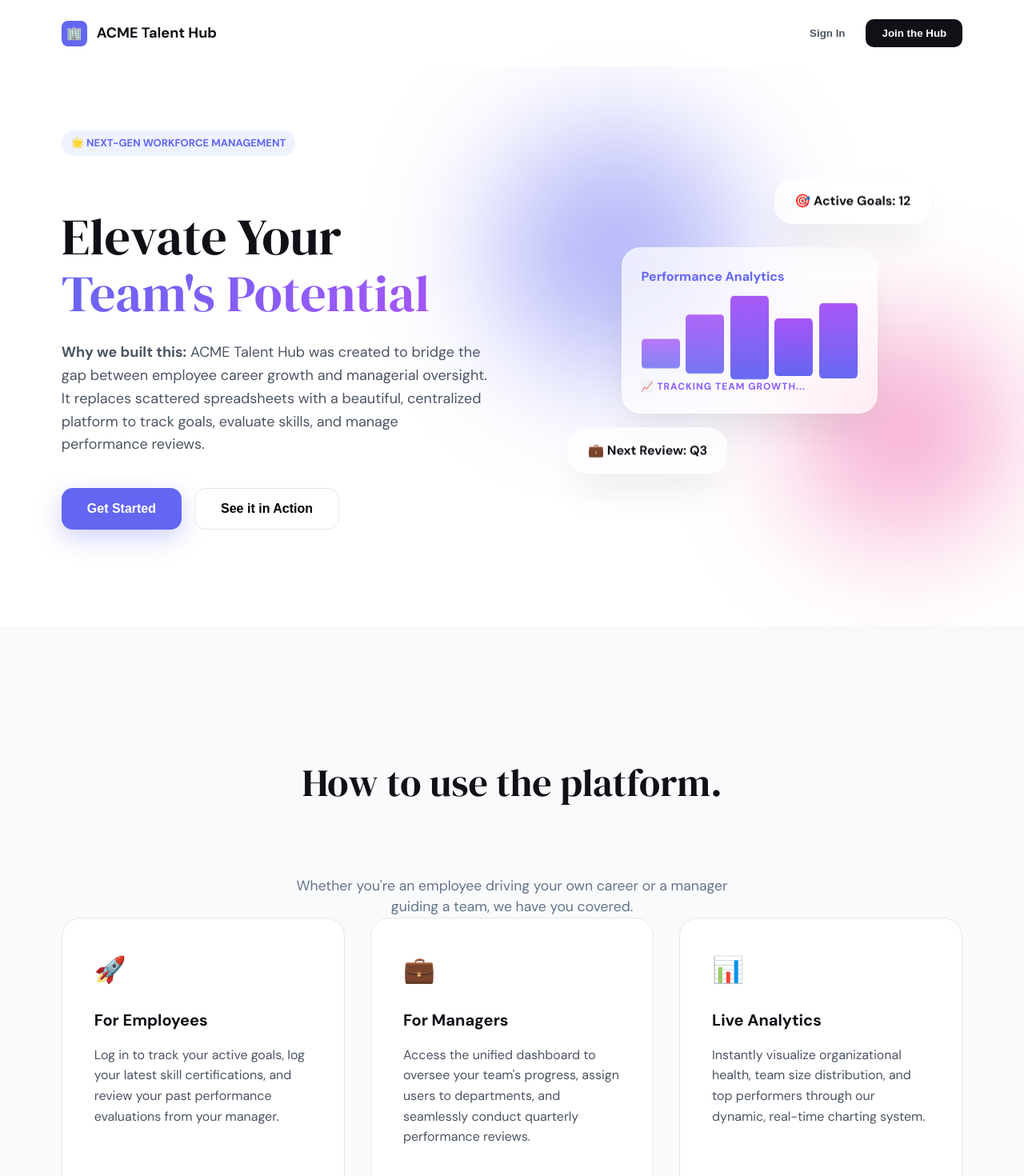
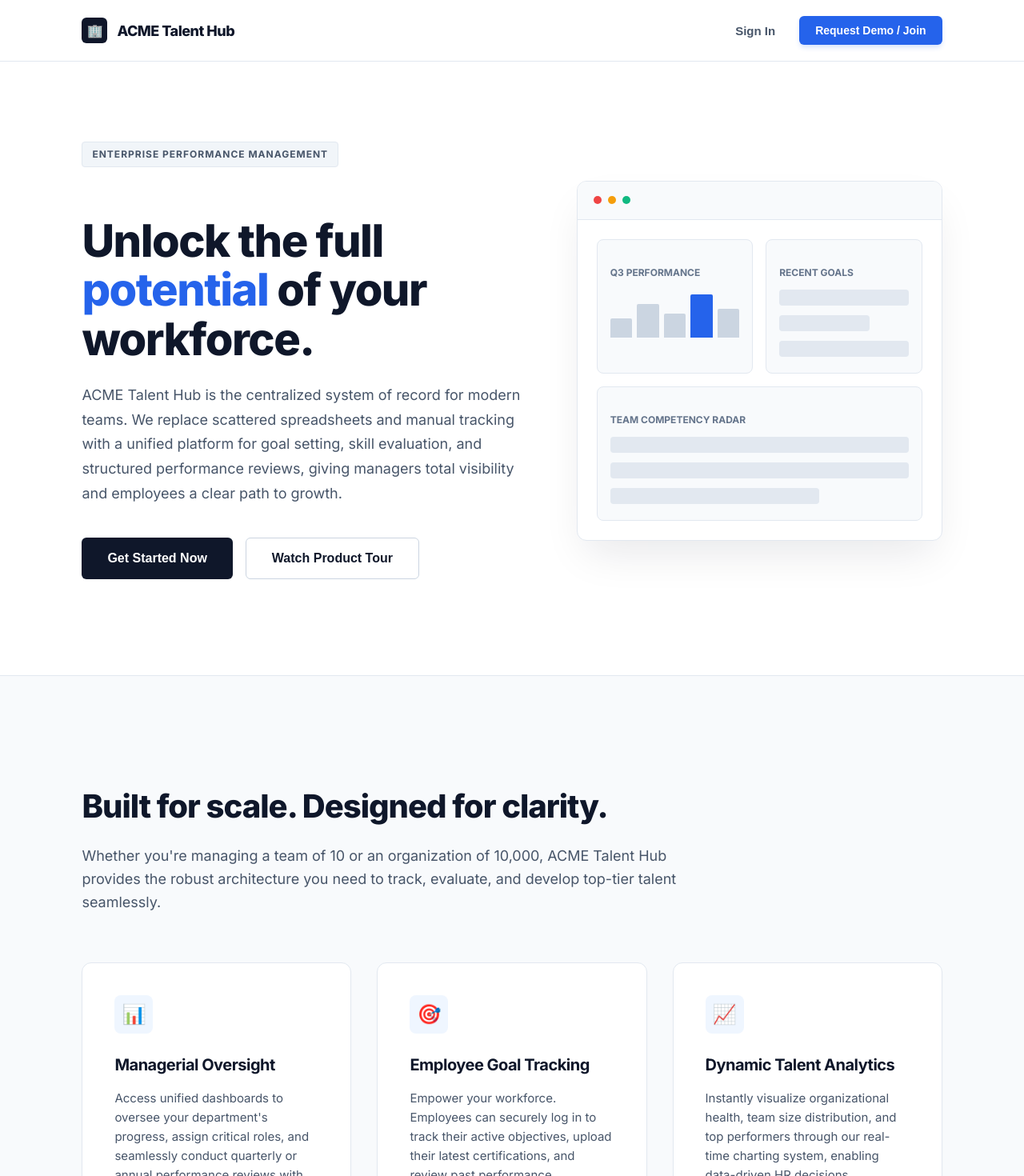
Before and after one commit to harshaadeshmukh/acme-talent-hub, a React (Vite) app in the folder frontend/: page / in a window 1280 px wide. Shown: the top 1470 px of the page at 80% size. Built offline with nearby package versions, Linux system fonts and the light colour scheme.

Commit message:
Enterprise landing page redesign

```diff
--- a/frontend/src/pages/LandingPage.css
+++ b/frontend/src/pages/LandingPage.css
@@ -1,190 +1,149 @@
-@import url('https://fonts.googleapis.com/css2?family=DM+Sans:wght@400;500;700&family=DM+Serif+Display&display=swap');
+@import url('https://fonts.googleapis.com/css2?family=Inter:wght@400;500;600;700;800&display=swap');
 
 .landing-container {
   min-height: 100vh;
-  background-color: #ffffff;
-  color: #0f1117;
-  font-family: 'DM Sans', sans-serif;
+  background-color: #f8fafc;
+  color: #0f172a;
+  font-family: 'Inter', sans-serif;
   overflow-x: hidden;
 }
 
 /* ── Navigation ── */
 .landing-nav {
   display: flex; justify-content: space-between; align-items: center;
-  padding: 24px 6%; position: sticky; top: 0; z-index: 100;
-  background: rgba(255, 255, 255, 0.8); backdrop-filter: blur(12px);
+  padding: 20px 8%; position: sticky; top: 0; z-index: 100;
+  background: rgba(255, 255, 255, 0.95); backdrop-filter: blur(8px);
+  border-bottom: 1px solid #e2e8f0;
 }
-.nav-logo { display: flex; align-items: center; gap: 12px; font-weight: 700; font-size: 18px; }
+.nav-logo { display: flex; align-items: center; gap: 12px; font-weight: 800; font-size: 18px; letter-spacing: -0.5px; }
 .logo-icon {
-  width: 32px; height: 32px; background: #6366f1; color: #fff;
+  width: 32px; height: 32px; background: #0f172a; color: #fff;
   display: flex; align-items: center; justify-content: center;
-  border-radius: 8px; font-size: 16px;
+  border-radius: 6px; font-size: 16px;
 }
-.nav-links { display: flex; gap: 20px; }
-.nav-btn-text { background: none; border: none; font-weight: 600; cursor: pointer; color: #4b5563; }
+.nav-links { display: flex; gap: 24px; align-items: center; }
+.nav-btn-text { background: none; border: none; font-weight: 600; cursor: pointer; color: #475569; font-size: 15px; }
+.nav-btn-text:hover { color: #0f172a; }
 .nav-btn-primary {
-  background: #0f1117; color: #fff; border: none; padding: 10px 20px;
-  border-radius: 10px; font-weight: 600; cursor: pointer; transition: transform 0.2s;
+  background: #2563eb; color: #fff; border: none; padding: 10px 20px;
+  border-radius: 6px; font-weight: 600; cursor: pointer; font-size: 14px;
+  transition: all 0.2s; box-shadow: 0 4px 6px -1px rgba(37, 99, 235, 0.2);
 }
-.nav-btn-primary:hover { transform: translateY(-2px); }
+.nav-btn-primary:hover { background: #1d4ed8; }
 
 /* ── Hero Section ── */
 .hero-section {
   display: flex; align-items: center; justify-content: space-between;
-  padding: 80px 6% 120px; gap: 60px;
+  padding: 100px 8% 120px; gap: 60px; background: #ffffff;
+  border-bottom: 1px solid #e2e8f0;
 }
-.hero-content { flex: 1; max-width: 600px; }
+.hero-content { flex: 1.1; max-width: 650px; }
 .hero-badge {
-  display: inline-block; padding: 6px 12px; background: #eef2ff; color: #6366f1;
-  border-radius: 20px; font-size: 13px; font-weight: 600; margin-bottom: 24px;
+  display: inline-block; padding: 6px 12px; background: #f1f5f9; color: #475569;
+  border-radius: 4px; font-size: 12px; font-weight: 700; margin-bottom: 24px;
+  letter-spacing: 1px; border: 1px solid #e2e8f0; text-transform: uppercase;
 }
 .hero-h1 {
-  font-family: 'DM Serif Display', serif; font-size: 64px;
-  line-height: 1.1; margin-bottom: 24px; font-weight: 400;
+  font-size: 56px; line-height: 1.1; margin-bottom: 24px; font-weight: 800;
+  letter-spacing: -1.5px; color: #0f172a;
 }
-.text-gradient {
-  background: linear-gradient(135deg, #6366f1 0%, #a855f7 100%);
-  -webkit-background-clip: text; -webkit-text-fill-color: transparent;
-}
-.hero-p { font-size: 18px; color: #4b5563; line-height: 1.6; margin-bottom: 40px; }
+.text-gradient { color: #2563eb; }
+.hero-p { font-size: 18px; color: #475569; line-height: 1.7; margin-bottom: 40px; font-weight: 400; }
 .hero-btns { display: flex; gap: 16px; }
 .hero-btn-main {
-  padding: 16px 32px; background: #6366f1; color: #fff; border: none;
-  border-radius: 14px; font-size: 16px; font-weight: 600; cursor: pointer;
-  box-shadow: 0 10px 30px rgba(99, 102, 241, 0.3); transition: 0.2s;
+  padding: 16px 32px; background: #0f172a; color: #fff; border: none;
+  border-radius: 6px; font-size: 16px; font-weight: 600; cursor: pointer;
+  transition: 0.2s;
 }
-.hero-btn-main:hover { background: #4f46e5; transform: translateY(-3px); }
+.hero-btn-main:hover { background: #1e293b; box-shadow: 0 10px 15px -3px rgba(15, 23, 42, 0.1); }
 .hero-btn-outline {
-  padding: 16px 32px; background: #fff; border: 1.5px solid #e5e7eb;
-  border-radius: 14px; font-size: 16px; font-weight: 600; cursor: pointer; transition: 0.2s;
+  padding: 16px 32px; background: #fff; border: 1px solid #cbd5e1; color: #0f172a;
+  border-radius: 6px; font-size: 16px; font-weight: 600; cursor: pointer; transition: 0.2s;
 }
-.hero-btn-outline:hover { background: #f9fafb; border-color: #d1d5db; }
+.hero-btn-outline:hover { background: #f8fafc; border-color: #94a3b8; }
 
-/* ── Hero Visual ── */
-.hero-visual { flex: 1; position: relative; height: 400px; display: flex; align-items: center; justify-content: center; }
-.glass-card {
-  background: rgba(255, 255, 255, 0.7); backdrop-filter: blur(20px);
-  border: 1px solid rgba(255, 255, 255, 0.3); border-radius: 24px;
-  box-shadow: 0 25px 50px -12px rgba(0, 0, 0, 0.1); position: absolute; z-index: 5;
+/* ── Enterprise Hero Mockup ── */
+.hero-visual { flex: 0.9; position: relative; height: 450px; }
+.enterprise-mockup {
+  background: #ffffff; border: 1px solid #e2e8f0; border-radius: 12px;
+  box-shadow: 0 25px 50px -12px rgba(15, 23, 42, 0.1); width: 100%; height: 100%;
+  overflow: hidden; display: flex; flex-direction: column;
 }
-.main-card { width: 320px; padding: 24px; }
-.card-header { font-weight: 700; margin-bottom: 20px; color: #6366f1; }
-.ai-wave { display: flex; align-items: flex-end; gap: 8px; height: 80px; margin-bottom: 16px; }
-.wave-bar {
-  flex: 1; background: linear-gradient(to top, #6366f1, #a855f7);
-  border-radius: 4px; animation: pulse 2s ease-in-out infinite;
+.mockup-header {
+  height: 48px; border-bottom: 1px solid #e2e8f0; background: #f8fafc;
+  display: flex; align-items: center; padding: 0 20px; gap: 8px;
 }
-.wave-bar:nth-child(2) { animation-delay: 0.2s; }
-.wave-bar:nth-child(3) { animation-delay: 0.4s; }
-.wave-bar:nth-child(4) { animation-delay: 0.6s; }
-.wave-bar:nth-child(5) { animation-delay: 0.8s; }
-
-@keyframes pulse {
-  0%, 100% { transform: scaleY(1); opacity: 0.7; }
-  50% { transform: scaleY(1.5); opacity: 1; }
-}
-
-.ai-status { font-size: 12px; font-weight: 600; color: #8b5cf6; text-transform: uppercase; letter-spacing: 1px; }
-
-/* ── AI Chat Preview ── */
-.ai-chat-preview {
-  display: flex; justify-content: center; padding: 40px 6%;
-}
-.chat-bubble {
-  background: #fff; padding: 24px 32px; border-radius: 24px;
-  box-shadow: 0 20px 40px rgba(0,0,0,0.05); border: 1.5px solid #eef2ff;
-  display: flex; align-items: center; gap: 20px; max-width: 600px;
-  animation: slideUp 0.8s ease-out;
-}
-.bot-avatar { font-size: 32px; }
-.bot-msg { font-size: 16px; color: #374151; line-height: 1.5; }
-
-@keyframes slideUp { from { opacity: 0; transform: translateY(30px); } to { opacity: 1; transform: translateY(0); } }
-
-/* ── Video AI Overlay ── */
-.video-ai-overlay {
-  position: absolute; bottom: 40px; left: 40px; color: #fff;
-  font-family: monospace; z-index: 10; text-shadow: 0 0 10px #6366f1;
-}
-.scan-line {
-  position: absolute; top: 0; left: 0; width: 100%; height: 2px;
-  background: rgba(99, 102, 241, 0.5); box-shadow: 0 0 15px #6366f1;
-  animation: scan 3s linear infinite;
-}
-@keyframes scan { from { top: 0; } to { top: 400px; } }
-
-.cta-box.ai-box { background: linear-gradient(135deg, #0f1117 0%, #1e1b4b 100%); }
-
-.float-card-1 { top: 10px; right: 40px; padding: 16px 24px; font-weight: 600; animation: float 6s ease-in-out infinite; }
-.float-card-2 { bottom: 20px; left: 40px; padding: 16px 24px; font-weight: 600; animation: float 6s ease-in-out infinite reverse; }
-
-.blob { position: absolute; border-radius: 50%; filter: blur(80px); z-index: 1; opacity: 0.5; }
-.blob-1 { width: 300px; height: 300px; background: #6366f1; top: -50px; left: -50px; }
-.blob-2 { width: 250px; height: 250px; background: #ec4899; bottom: -50px; right: -50px; }
-
-@keyframes float {
-  0%, 100% { transform: translateY(0); }
-  50% { transform: translateY(-20px); }
-}
+.mockup-dot { width: 10px; height: 10px; border-radius: 50%; background: #cbd5e1; }
+.mockup-body { flex: 1; padding: 24px; display: grid; grid-template-columns: 1fr 1fr; gap: 16px; }
+.mockup-card { background: #f8fafc; border: 1px solid #e2e8f0; border-radius: 8px; padding: 16px; }
+.mockup-card h4 { font-size: 12px; color: #64748b; text-transform: uppercase; font-weight: 700; margin-bottom: 12px; }
+.mockup-bar-group { display: flex; align-items: flex-end; gap: 6px; height: 60px; }
+.mockup-bar { flex: 1; background: #cbd5e1; border-radius: 2px 2px 0 0; }
+.mockup-bar.active { background: #2563eb; }
+.mockup-list { display: flex; flex-direction: column; gap: 12px; }
+.mockup-list-item { height: 20px; background: #e2e8f0; border-radius: 4px; width: 100%; }
+.mockup-list-item.short { width: 70%; }
 
 /* ── Features ── */
-.features-section { padding: 120px 6%; background: #f9fafb; text-align: center; }
-.section-head h2 { font-family: 'DM Serif Display', serif; font-size: 48px; margin-bottom: 80px; font-weight: 400; }
-.features-grid { display: grid; grid-template-columns: repeat(auto-fit, minmax(250px, 1fr)); gap: 32px; }
+.features-section { padding: 100px 8%; background: #f8fafc; }
+.section-head { margin-bottom: 60px; max-width: 800px; }
+.section-head h2 { font-size: 40px; font-weight: 800; letter-spacing: -1px; margin-bottom: 16px; color: #0f172a; }
+.section-head p { font-size: 18px; color: #475569; line-height: 1.6; }
+
+.features-grid { display: grid; grid-template-columns: repeat(auto-fit, minmax(320px, 1fr)); gap: 32px; }
 .feature-card {
-  background: #fff; padding: 40px; border-radius: 24px; text-align: left;
-  border: 1px solid #e5e7eb; transition: transform 0.3s;
+  background: #fff; padding: 40px; border-radius: 12px; text-align: left;
+  border: 1px solid #e2e8f0; transition: transform 0.2s; box-shadow: 0 4px 6px -1px rgba(0,0,0,0.02);
 }
-.feature-card:hover { transform: translateY(-10px); box-shadow: 0 20px 40px rgba(0,0,0,0.05); }
-.feature-icon { font-size: 32px; margin-bottom: 24px; }
-.feature-card h3 { font-size: 20px; margin-bottom: 16px; }
-.feature-card p { color: #4b5563; line-height: 1.6; }
+.feature-card:hover { transform: translateY(-4px); box-shadow: 0 20px 25px -5px rgba(0,0,0,0.05); }
+.feature-icon {
+  width: 48px; height: 48px; background: #eff6ff; color: #2563eb;
+  border-radius: 8px; display: flex; align-items: center; justify-content: center;
+  font-size: 24px; margin-bottom: 24px; font-weight: 700;
+}
+.feature-card h3 { font-size: 20px; margin-bottom: 12px; font-weight: 700; letter-spacing: -0.5px; }
+.feature-card p { color: #475569; line-height: 1.6; font-size: 15px; }
 
 /* ── CTA ── */
-.cta-footer { padding: 80px 6%; }
+.cta-footer { padding: 100px 8%; background: #ffffff; border-top: 1px solid #e2e8f0; }
 .cta-box {
-  background: #0f1117; color: #fff; padding: 80px; border-radius: 40px;
+  background: #0f172a; color: #fff; padding: 80px 40px; border-radius: 16px;
   text-align: center; position: relative; overflow: hidden;
 }
-.cta-box h2 { font-family: 'DM Serif Display', serif; font-size: 42px; margin-bottom: 20px; font-weight: 400; }
-.cta-box p { font-size: 18px; color: #9ca3af; margin-bottom: 40px; }
+.cta-box h2 { font-size: 36px; margin-bottom: 20px; font-weight: 800; letter-spacing: -1px; }
+.cta-box p { font-size: 18px; color: #94a3b8; margin-bottom: 40px; max-width: 600px; margin-left: auto; margin-right: auto; }
 .cta-box button {
-  padding: 18px 40px; background: #fff; color: #0f1117; border: none;
-  border-radius: 16px; font-weight: 700; font-size: 18px; cursor: pointer; transition: 0.2s;
+  padding: 16px 36px; background: #3b82f6; color: #fff; border: none;
+  border-radius: 6px; font-weight: 600; font-size: 16px; cursor: pointer; transition: 0.2s;
 }
-.cta-box button:hover { transform: scale(1.05); }
+.cta-box button:hover { background: #2563eb; }
 
-.footer-bottom { padding: 40px 6%; text-align: center; color: #9ca3af; font-size: 14px; border-top: 1px solid #f3f4f6; }
+.footer-bottom { padding: 40px 8%; text-align: left; color: #64748b; font-size: 14px; background: #f8fafc; border-top: 1px solid #e2e8f0; display: flex; justify-content: space-between; align-items: center; flex-wrap: wrap; gap: 16px; }
 
 /* ── Video Modal ── */
 .video-modal-overlay {
   position: fixed; top: 0; left: 0; width: 100%; height: 100%;
-  background: rgba(0,0,0,0.85); backdrop-filter: blur(8px);
+  background: rgba(15, 23, 42, 0.9); backdrop-filter: blur(8px);
   display: flex; align-items: center; justify-content: center;
   z-index: 1000; padding: 20px;
-  animation: fadeIn 0.3s ease;
 }
 .video-modal-content {
   position: relative; width: 100%; max-width: 1000px;
-  background: #000; border-radius: 20px; overflow: hidden;
-  box-shadow: 0 30px 60px rgba(0,0,0,0.5);
+  background: #000; border-radius: 12px; overflow: hidden;
+  border: 1px solid #334155;
 }
 .video-close {
   position: absolute; top: 20px; right: 20px; z-index: 10;
-  background: rgba(255,255,255,0.2); color: #fff; border: none;
-  width: 40px; height: 40px; border-radius: 50%; cursor: pointer;
-  font-size: 18px; display: flex; align-items: center; justify-content: center;
-  transition: 0.2s;
+  background: rgba(255,255,255,0.1); color: #fff; border: none;
+  width: 40px; height: 40px; border-radius: 6px; cursor: pointer;
+  font-size: 18px; transition: 0.2s;
 }
-.video-close:hover { background: rgba(255,255,255,0.4); transform: rotate(90deg); }
+.video-close:hover { background: rgba(255,255,255,0.2); }
 .demo-video { width: 100%; display: block; }
 
-@keyframes fadeIn { from { opacity: 0; } to { opacity: 1; } }
-
 @media (max-width: 900px) {
-  .hero-section { flex-direction: column; text-align: center; padding-top: 40px; }
-  .hero-h1 { font-size: 48px; }
-  .hero-p { margin-left: auto; margin-right: auto; }
-  .hero-btns { justify-content: center; }
-  .hero-visual { width: 100%; height: 350px; margin-top: 40px; }
+  .hero-section { flex-direction: column; padding-top: 60px; text-align: left; }
+  .hero-h1 { font-size: 40px; }
+  .hero-visual { width: 100%; height: 350px; margin-top: 20px; }
+  .footer-bottom { flex-direction: column; text-align: center; justify-content: center; }
 }
--- a/frontend/src/pages/LandingPage.jsx
+++ b/frontend/src/pages/LandingPage.jsx
@@ -23,79 +23,107 @@ export default function LandingPage() {
         </div>
         <div className="nav-links">
           <button className="nav-btn-text" onClick={() => navigate('/login')}>Sign In</button>
-          <button className="nav-btn-primary" onClick={() => navigate('/register')}>Join the Hub</button>
+          <button className="nav-btn-primary" onClick={() => navigate('/register')}>Request Demo / Join</button>
         </div>
       </nav>
 
       {/* ── Hero Section ── */}
       <header className="hero-section">
         <div className="hero-content">
-          <div className="hero-badge">🌟 NEXT-GEN WORKFORCE MANAGEMENT</div>
-          <h1 className="hero-h1">Elevate Your <span className="text-gradient">Team's Potential</span></h1>
+          <div className="hero-badge">ENTERPRISE PERFORMANCE MANAGEMENT</div>
+          <h1 className="hero-h1">Unlock the full <span className="text-gradient">potential</span> of your workforce.</h1>
           <p className="hero-p">
-            <strong>Why we built this:</strong> ACME Talent Hub was created to bridge the gap between employee career growth and managerial oversight. It replaces scattered spreadsheets with a beautiful, centralized platform to track goals, evaluate skills, and manage performance reviews.
+            ACME Talent Hub is the centralized system of record for modern teams. We replace scattered spreadsheets and manual tracking with a unified platform for goal setting, skill evaluation, and structured performance reviews, giving managers total visibility and employees a clear path to growth.
           </p>
           <div className="hero-btns">
-            <button className="hero-btn-main" onClick={() => navigate('/register')}>Get Started</button>
-            <button className="hero-btn-outline" onClick={() => setShowVideo(true)}>See it in Action</button>
+            <button className="hero-btn-main" onClick={() => navigate('/register')}>Get Started Now</button>
+            <button className="hero-btn-outline" onClick={() => setShowVideo(true)}>Watch Product Tour</button>
           </div>
         </div>
         <div className="hero-visual">
-          <div className="glass-card main-card">
-            <div className="card-header">Performance Analytics</div>
-            <div className="ai-wave">
-              <div className="wave-bar" style={{ height: '40%' }} />
-              <div className="wave-bar" style={{ height: '70%' }} />
-              <div className="wave-bar" style={{ height: '90%' }} />
-              <div className="wave-bar" style={{ height: '60%' }} />
-              <div className="wave-bar" style={{ height: '80%' }} />
+          <div className="enterprise-mockup">
+            <div className="mockup-header">
+              <div className="mockup-dot" style={{background: '#ef4444'}}></div>
+              <div className="mockup-dot" style={{background: '#f59e0b'}}></div>
+              <div className="mockup-dot" style={{background: '#10b981'}}></div>
             </div>
-            <div className="ai-status">📈 Tracking Team Growth...</div>
+            <div className="mockup-body">
+              <div className="mockup-card">
+                <h4>Q3 Performance</h4>
+                <div className="mockup-bar-group">
+                  <div className="mockup-bar" style={{height: '40%'}}></div>
+                  <div className="mockup-bar" style={{height: '70%'}}></div>
+                  <div className="mockup-bar" style={{height: '50%'}}></div>
+                  <div className="mockup-bar active" style={{height: '90%'}}></div>
+                  <div className="mockup-bar" style={{height: '60%'}}></div>
+                </div>
+              </div>
+              <div className="mockup-card">
+                <h4>Recent Goals</h4>
+                <div className="mockup-list">
+                  <div className="mockup-list-item"></div>
+                  <div className="mockup-list-item short"></div>
+                  <div className="mockup-list-item"></div>
+                </div>
+              </div>
+              <div className="mockup-card" style={{gridColumn: '1 / -1'}}>
+                <h4>Team Competency Radar</h4>
+                <div className="mockup-list">
+                  <div className="mockup-list-item"></div>
+                  <div className="mockup-list-item"></div>
+                  <div className="mockup-list-item short"></div>
+                </div>
+              </div>
+            </div>
           </div>
-          <div className="glass-card float-card-1">🎯 Active Goals: 12</div>
-          <div className="glass-card float-card-2">💼 Next Review: Q3</div>
-          <div className="blob blob-1" />
-          <div className="blob blob-2" />
         </div>
       </header>
 
-      {/* ── How to Use Section ── */}
+      {/* ── Enterprise Features Section ── */}
       <section className="features-section">
         <div className="section-head">
-          <h2>How to use the platform.</h2>
-          <p style={{ color: '#64748b', marginTop: '16px', fontSize: '1.1rem', maxWidth: '600px', margin: '16px auto 0' }}>Whether you're an employee driving your own career or a manager guiding a team, we have you covered.</p>
+          <h2>Built for scale. Designed for clarity.</h2>
+          <p>Whether you're managing a team of 10 or an organization of 10,000, ACME Talent Hub provides the robust architecture you need to track, evaluate, and develop top-tier talent seamlessly.</p>
         </div>
         <div className="features-grid">
           <div className="feature-card">
-            <div className="feature-icon">🚀</div>
-            <h3>For Employees</h3>
-            <p>Log in to track your active goals, log your latest skill certifications, and review your past performance evaluations from your manager.</p>
+            <div className="feature-icon">📊</div>
+            <h3>Managerial Oversight</h3>
+            <p>Access unified dashboards to oversee your department's progress, assign critical roles, and seamlessly conduct quarterly or annual performance reviews with standardized metrics.</p>
           </div>
           <div className="feature-card">
-            <div className="feature-icon">💼</div>
-            <h3>For Managers</h3>
-            <p>Access the unified dashboard to oversee your team's progress, assign users to departments, and seamlessly conduct quarterly performance reviews.</p>
+            <div className="feature-icon">🎯</div>
+            <h3>Employee Goal Tracking</h3>
+            <p>Empower your workforce. Employees can securely log in to track their active objectives, upload their latest certifications, and review past performance evaluations at any time.</p>
           </div>
           <div className="feature-card">
-            <div className="feature-icon">📊</div>
-            <h3>Live Analytics</h3>
-            <p>Instantly visualize organizational health, team size distribution, and top performers through our dynamic, real-time charting system.</p>
+            <div className="feature-icon">📈</div>
+            <h3>Dynamic Talent Analytics</h3>
+            <p>Instantly visualize organizational health, team size distribution, and top performers through our real-time charting system, enabling data-driven HR decisions.</p>
+          </div>
+          <div className="feature-card">
+            <div className="feature-icon">🔐</div>
+            <h3>Role-Based Security</h3>
+            <p>Enterprise-grade access control ensures that sensitive evaluation data remains strictly between the specific employee and their assigned departmental manager.</p>
           </div>
         </div>
       </section>
 
       {/* ── CTA Footer ── */}
       <section className="cta-footer">
-        <div className="cta-box ai-box">
+        <div className="cta-box">
           <h2>Ready to transform your workplace?</h2>
-          <p>Join ACME Talent Hub today and unlock the true potential of your workforce.</p>
-          <button onClick={() => navigate('/register')}>Create an Account</button>
+          <p>Join the industry leaders using ACME Talent Hub to streamline their performance reviews and unlock the true potential of their workforce.</p>
+          <button onClick={() => navigate('/register')}>Start Your Free Trial</button>
         </div>
       </section>
 
       <footer className="footer-bottom">
-        <p>© 2026 ACME Talent Hub. All rights reserved.</p>
-        <p style={{ marginTop: '8px', fontWeight: 600, color: '#4f46e5' }}>Designed and Created by Harshad Deshmukh</p>
+        <div>© 2026 ACME Talent Hub. All rights reserved.</div>
+        <div>
+          <span>Designed and Created by </span>
+          <span style={{ fontWeight: 700, color: '#2563eb' }}>Harshad Deshmukh</span>
+        </div>
       </footer>
 
       {/* ── Video Modal ── */}
```
